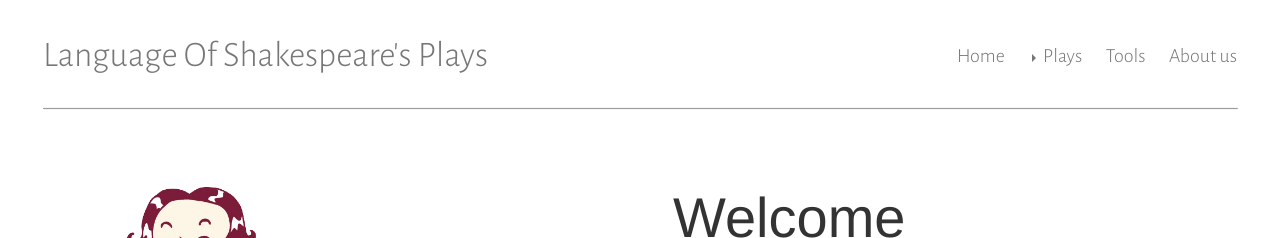
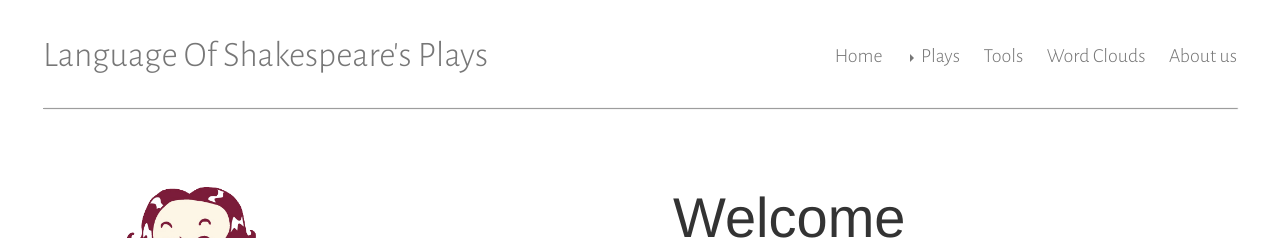
Before and after one commit to iahmed0/SU-LOSP.github.io, a Jekyll site: the page built from index.md, in a window 1280 px wide. Shown: the top 238 px of the page. Built offline with Jekyll 4.4.1, drawn with Linux system fonts in a browser that asks for light colours.

Commit message:
Added word clouds link on main nav bar

```diff
--- a/_layouts/default.html
+++ b/_layouts/default.html
@@ -25,12 +25,13 @@
             <div id="plays">
               <ul>
                 {% for analysis in site.analyses %}
-                <li><a href="{{ analysis.url }}">{{ analysis.title }}</a></li>
+                  <li><a href="{{ analysis.url }}">{{ analysis.title }}</a></li>
                 {% endfor %}
               </ul>
             </div>
           </li>
           <li><a href="/tools/">Tools</a></li>
+	  <li><a href="/analyses/word_clouds/">Word Clouds</a></li>
           <li><a href="/about/">About us</a></li>
         </ul>
       </nav>
```
